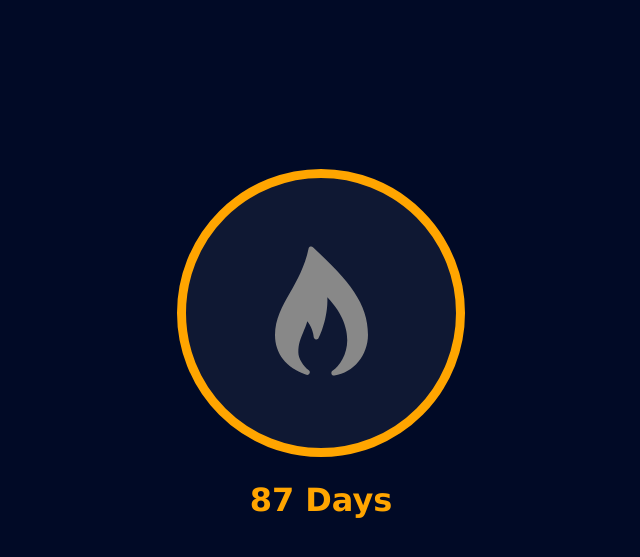
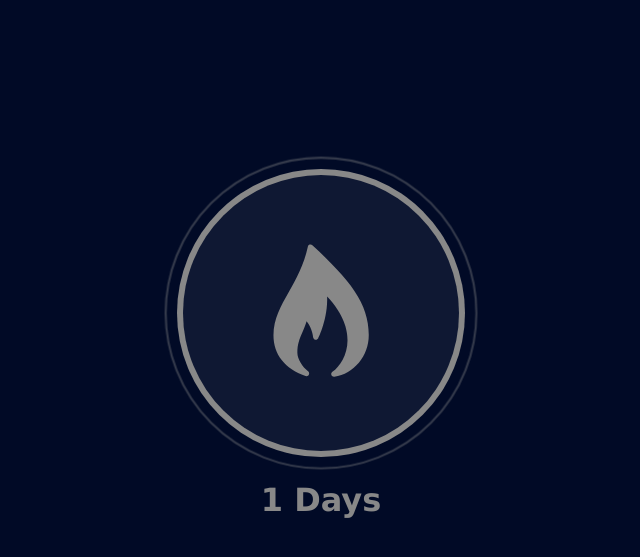
Before and after one commit to Anas-Shakeel/streaky-webapp, a Django app: template streaky/streaks/templates/streaks/home.html in a window 1280 px wide. Shown: the part 57-614 px from the top of the page, without its empty margins (319-959 px from the left). Run offline with Django 5.2, Linux system fonts and the light colour scheme; tables that the repository leaves empty hold one stand-in row (values such as "Sample post"); the template is opened without the code that fills it: values that come from a table or form of the project are taken from there, most other values are stand-ins (such as "Sample title", 1, 10 or a date in 2020).

Commit message:
Add streak ring animation

```diff
--- a/streaky/static/style.css
+++ b/streaky/static/style.css
@@ -254,30 +254,58 @@
     display: flex;
     align-items: center;
     justify-content: center;
+    position: relative;
 }
 
 .streak-btn {
-    width: 100%;
-    height: 100%;
+    width: 96%;
+    height: 96%;
     border-radius: 50%;
-    border-color: orange;
-    border-width: 0.6em;
-    border-style: solid;
+    background-color: #0f1833;
+    border: none;
+    outline: none;
     cursor: pointer;
-    background-color: #0f1833;
-    outline: none;
 }
 .streak-btn:hover {
-    background-color: #15213f;
+    background-color: var(--primary-color-dark);
 }
 .streak-btn:active {
-    background-color: #202e55;
+    background-color: var(--primary-color);
 }
 .streak-btn:disabled {
     background-color: #0f1833;
     box-shadow: none;
     border-color: grey;
     cursor: default;
+}
+.streak-btn-border {
+    position: absolute;
+    width: 100%;
+    height: 100%;
+    z-index: -1;
+    border-radius: 50%;
+    pointer-events: none;
+}
+.streak-btn-border-animation {
+    position: absolute;
+    width: 100%;
+    height: 100%;
+    border: 2px solid var(--accent-color-light);
+    z-index: -1;
+    border-radius: 50%;
+    pointer-events: none;
+    animation: animate-ring 1.5s cubic-bezier(0.39, 0.575, 0.565, 1) infinite;
+}
+
+@keyframes animate-ring {
+    0% {
+        opacity: 100%;
+        transform: scale(0.95);
+    }
+    100% {
+        opacity: 0%;
+        transform: scale(1.15);
+    }
 }
 
 .streak-btn-svg {
@@ -289,5 +317,4 @@
 .streak-count {
     font-size: 2em;
     font-weight: bold;
-    color: orange;
 }
--- a/streaky/streaks/templates/streaks/home.html
+++ b/streaky/streaks/templates/streaks/home.html
@@ -8,10 +8,12 @@
 
 <main class="home-main-container">
     <div class="streak-btn-container">
+        <div class="streak-btn-border-animation" style="border-color: {{ streak_color }};"></div>
+        <div class="streak-btn-border" style="background-color: {{ streak_color }};"></div>
         <button class="streak-btn">
             <svg
                 class="streak-btn-svg"
-                style="fill: {{fillcolor}};"
+                style="fill: {{streak_color}};"
                 xmlns="http://www.w3.org/2000/svg"
                 viewBox="0 0 50 50"
                 width="500"
@@ -21,7 +23,7 @@
             </svg>
         </button>
     </div>
-    <p class="streak-count">87 Days</p>
+    <p class="streak-count" style="color: {{streak_color}};">{{streak.count}} Days</p>
 </main>
 
 {% endblock content %}
```
